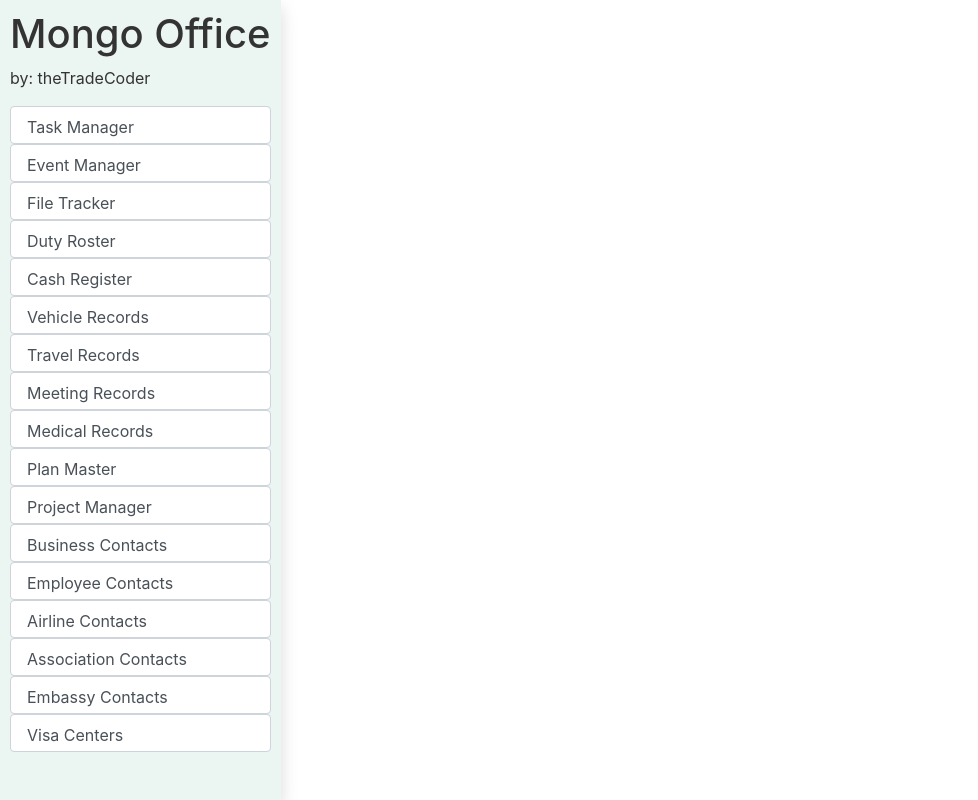
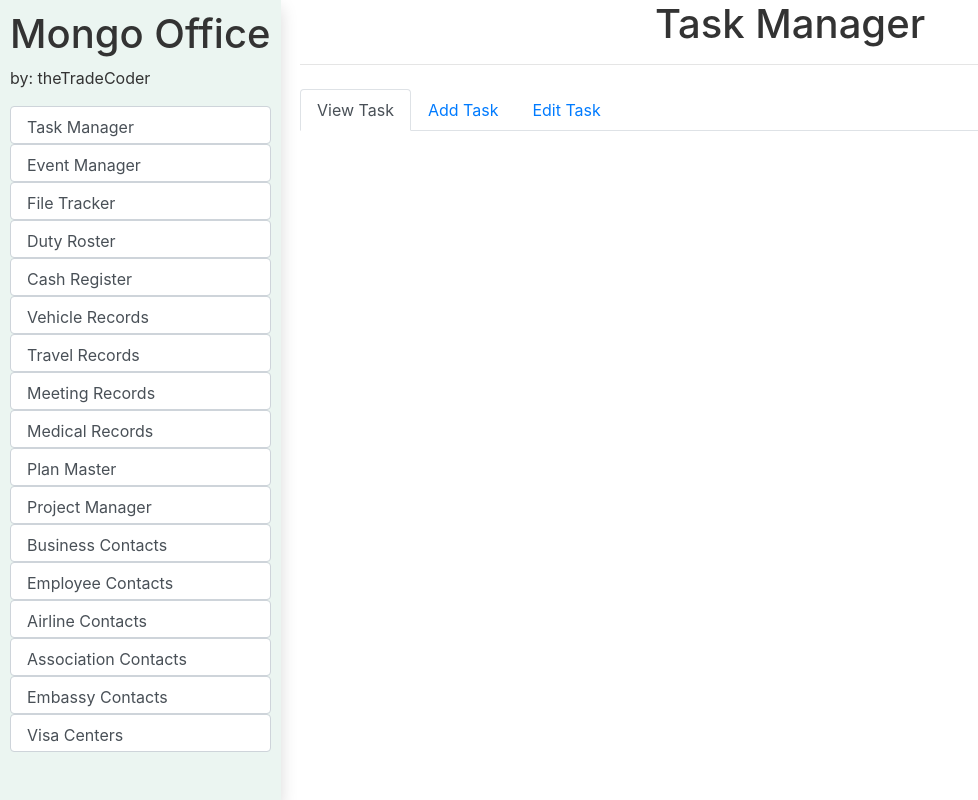
Before and after one commit to mydigita/mongo-office, a React (Create React App) app: page /mongo-office/task-manager in a window 1280 px wide. Shown: the whole page, without its empty margins (0-978 px from the left). Built offline with nearby package versions, Linux system fonts and the light colour scheme.

Commit message:
local update

```diff
--- a/src/App.css
+++ b/src/App.css
@@ -46,3 +46,7 @@ html, body{
   overflow-y: scroll;
   background-color:#ebf5f1;
 }
+
+.body-part{
+  margin-left:300px;
+}
--- a/src/App.js
+++ b/src/App.js
@@ -1,11 +1,13 @@
 import React from 'react';
 import {BrowserRouter as Router, Route} from 'react-router-dom';
 import SideNav from "./components/side-nav.component.js";
+import TaskManager from "./components/task-manager.component.js";
 
 function App() {
   return (
     <Router className="App">
       <Route path="/" component={SideNav}/>
+      <Route path="/mongo-office/task-manager" component={TaskManager}/>
     </Router>
   );
 }
--- a/src/components/task-manager.component.js
+++ b/src/components/task-manager.component.js
@@ -1,12 +1,45 @@
 import React from 'react';
 import "bootstrap/dist/css/bootstrap.min.css";
+import "bootstrap/dist/js/bootstrap.bundle.js";
+import "jquery/dist/jquery.js";
 import "../App.css";
 
 
 export default function TaskManager(){
     return(
-        <div>
-            <h1>Task Manager</h1>
+        <div className="body-part">
+            <div>
+                <h1 className="text-center">Task Manager</h1>
+                <hr/>
+            </div>
+            <div>
+            <ul class="nav nav-tabs pt-2">
+                <li class="nav-item">
+                    <a class="nav-link active primary" data-toggle="tab" href="#view">View Task</a>
+                </li>
+                <li class="nav-item">
+                    <a class="nav-link warning" data-toggle="tab" href="#add">Add Task</a>
+                </li>
+                <li class="nav-item">
+                    <a class="nav-link danger" data-toggle="tab" href="#edit">Edit Task</a>
+                </li>
+            </ul>
+
+                <div className="tab-content">
+                    <div id="view" className="tab-pane fade in active">
+                        <h3>Task List</h3>
+                        <p>Task</p>
+                    </div>
+                    <div id="add" className="tab-pane fade">
+                        <h3>Add New Task</h3>
+                        <p>New task</p>
+                    </div>
+                    <div id="edit" className="tab-pane fade">
+                        <h3>Edit Task</h3>
+                        <p>Edit task</p>
+                    </div>
+                </div>
+            </div>
         </div>
     );
 }
```
